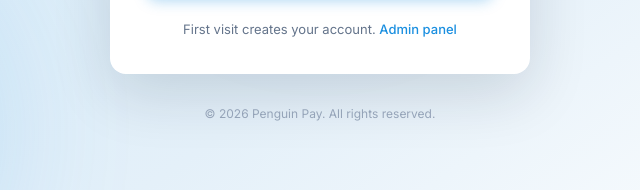
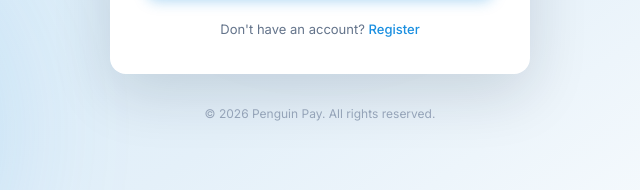
Before and after one commit to fastgame241-cmd/penguin-pay, a website: page index.html in a window 1280 px wide. Shown: the part 588-778 px from the top of the page, 320-960 px from the left. Drawn offline with Linux system fonts and the light colour scheme.

Commit message:
Show Register instead of Admin panel on the login page.
Co-authored-by: Cursor <cursoragent@cursor.com>

```diff
--- a/index.html
+++ b/index.html
@@ -91,7 +91,7 @@
       </form>
 
       <p class="signup-prompt">
-        First visit creates your account. <a href="admin.html" class="link">Admin panel</a>
+        Don't have an account? <a href="#" class="link">Register</a>
       </p>
     </main>
 
```
